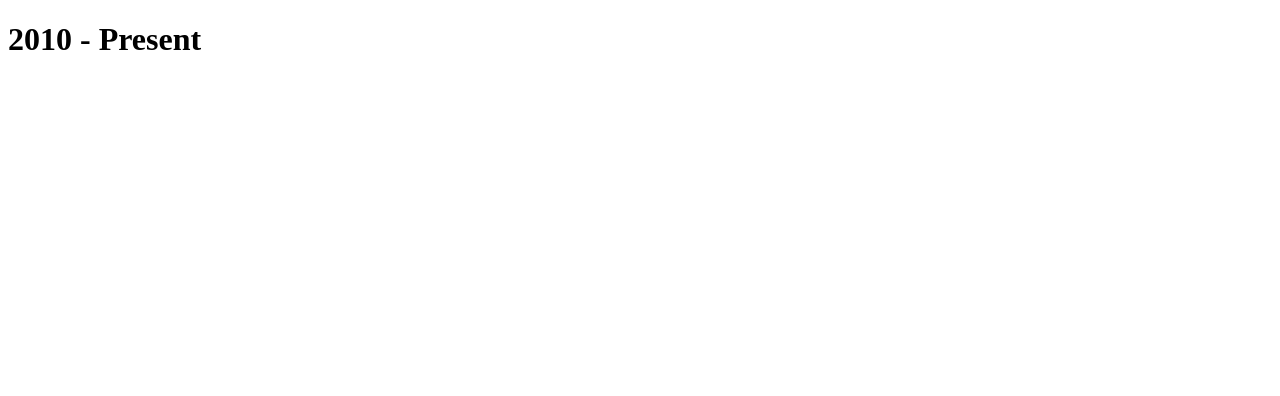
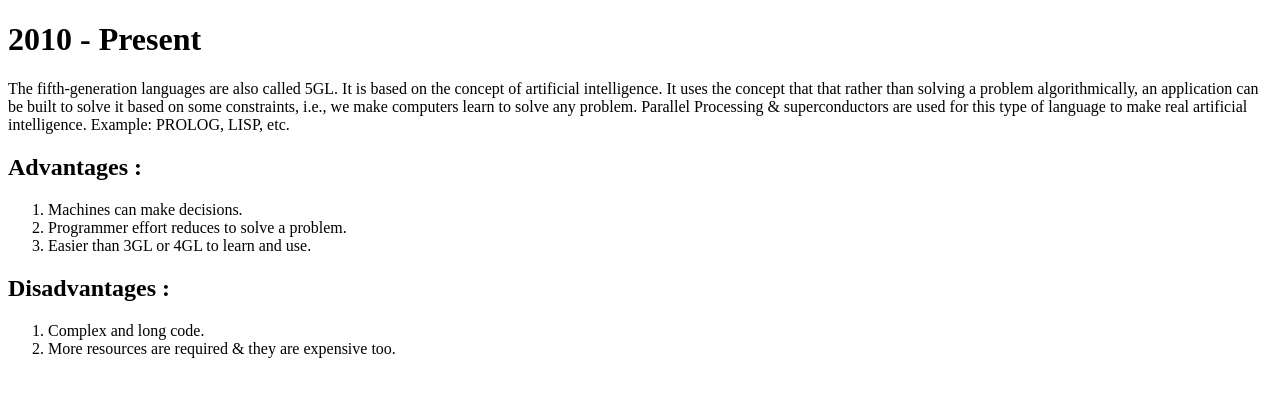
Before and after one commit to MichaelGarcia2021/generationfive, a plain HTML site: page index.html in a window 1280 px wide. Drawn offline with Linux system fonts and the light colour scheme.

Commit message:
added content

```diff
--- a/index.html
+++ b/index.html
@@ -1,5 +1,6 @@
 <!DOCTYPE html>
 <html lang="en">
+
 <head>
     <meta charset="UTF-8">
     <meta http-equiv="X-UA-Compatible" content="IE=edge">
@@ -7,16 +8,34 @@
 
     <title>Document</title>
 </head>
+
 <body>
     <h1>2010 - Present</h1>
-    <p></p>
+    <p>The fifth-generation languages are also called 5GL. It is based on the concept of artificial intelligence. It
+        uses the concept that that rather than solving a problem algorithmically, an application can be built to solve
+        it based on some constraints, i.e., we make computers learn to solve any problem. Parallel Processing &
+        superconductors are used for this type of language to make real artificial intelligence.
+
+        Example: PROLOG, LISP, etc.</p>
+        <h2><strong>Advantages :</strong></h2>
+        <ol>
+            <li>Machines can make decisions.</li>
+            <li>Programmer effort reduces to solve a problem.</li>
+            <li>Easier than 3GL or 4GL to learn and use.</li>
+        </ol>
+        <h2><strong>Disadvantages :</strong></h2>
+        <ol>
+            <li>Complex and long code.</li>
+            <li>More resources are required & they are expensive too.</li>
+        </ol>
 
     <title>Generation Five</title>
-</head>
+    </head>
 
 
-<body>
+    <body>
 
 
-</body>
+    </body>
+
 </html>
```
